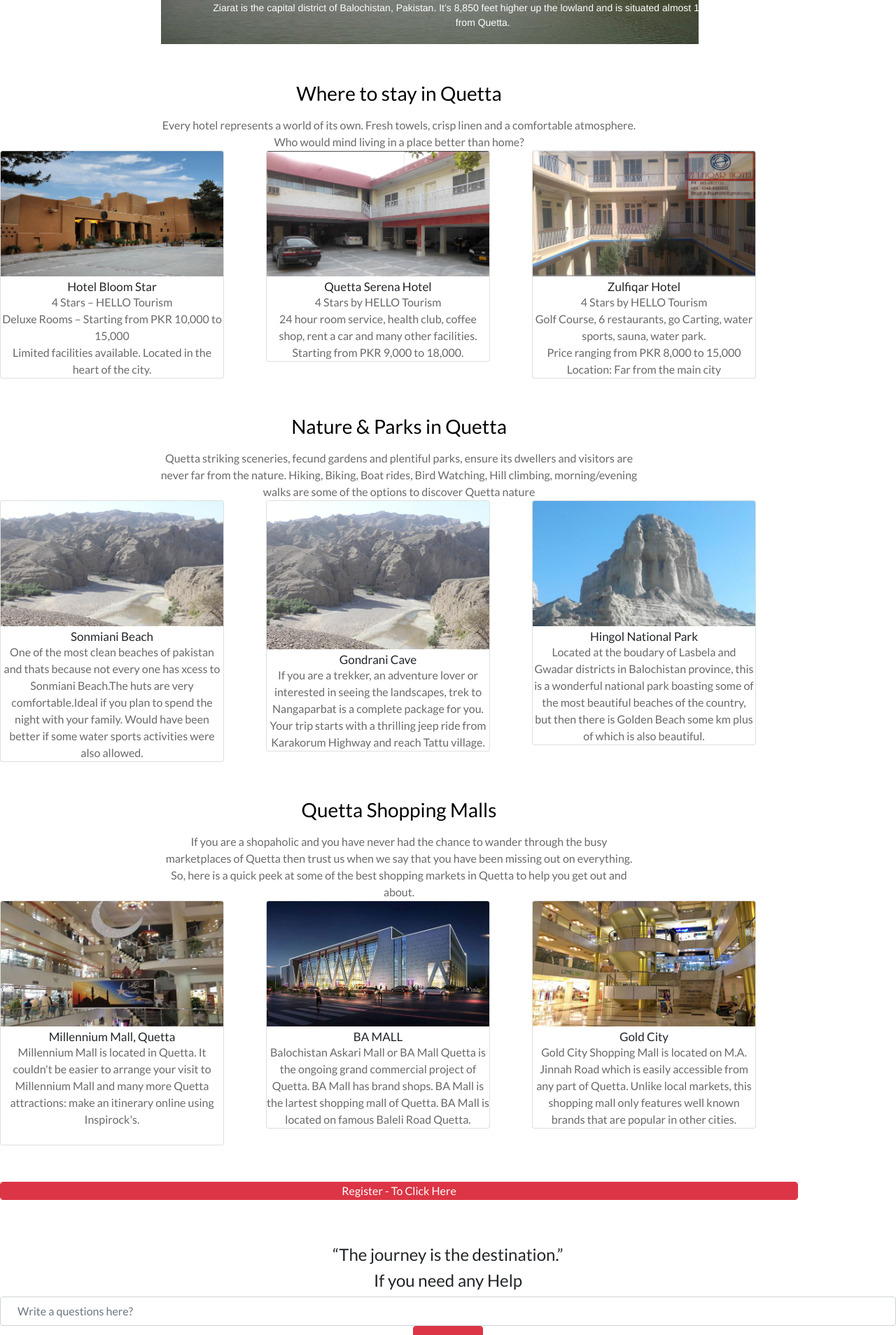
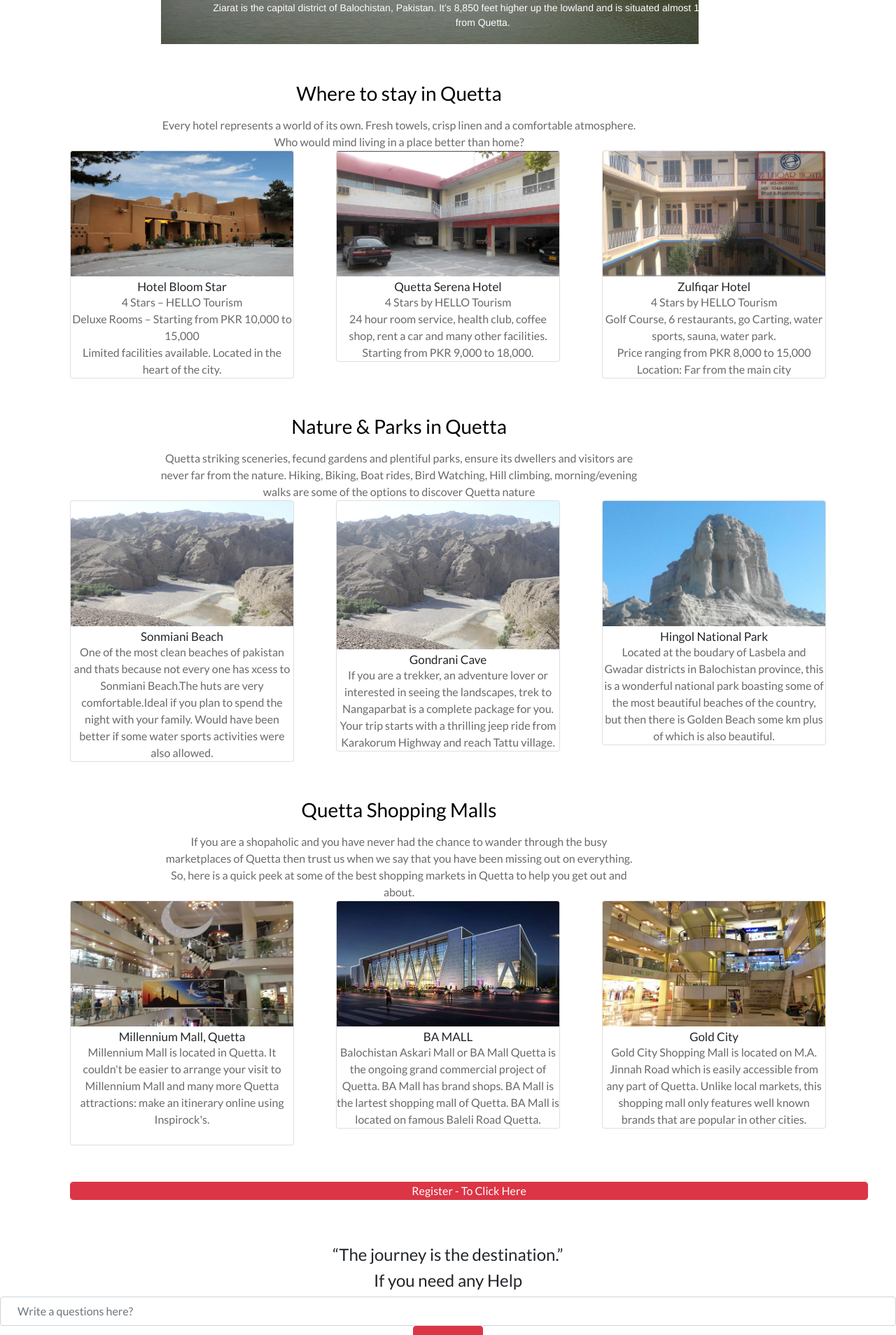
Before and after one commit to Hammad0010/angular, an Angular app: page /quetta in a window 1280 px wide. Shown: the part 573-2481 px from the top of the page at 70% size. Built offline with nearby package versions, Linux system fonts and the light colour scheme.

Commit message:
Update quetta.component.html

```diff
--- a/src/app/quetta/quetta.component.html
+++ b/src/app/quetta/quetta.component.html
@@ -10,6 +10,9 @@
       font-family: Helvetica Neue, Helvetica, Arial, sans-serif;
       font-size: 14px;
       color: rgba(0, 0 ,0,0.59);
+    }
+    .center{
+      margin-left: 100px;
     }
     .swiper-container {
       width: 100%;
@@ -89,7 +92,7 @@ Every hotel represents a world of its own. Fresh towels, crisp linen and a comfo
 </p>
 <div class="row justify-content-center text-center">
 <div class="col-md-4">
-<div class="card" style="width: 20rem;">
+<div class="card center" style="width: 20rem;">
 <img src="/assets/img/qh1.jpg" alt="Image1" class="card-img-top">
 <div class="card-body">
    <h4 class="card-title">Hotel Bloom Star </h4>
@@ -102,7 +105,7 @@ Every hotel represents a world of its own. Fresh towels, crisp linen and a comfo
 </div>
 
 <div class="col-md-4">
-<div class="card" style="width: 20rem;">
+<div class="card center" style="width: 20rem;">
 <img src="/assets/img/qh2.jpg" alt="Image1" class="card-img-top">
 <div class="card-body">
     <h4 class="card-title">Quetta Serena Hotel </h4>
@@ -115,7 +118,7 @@ Every hotel represents a world of its own. Fresh towels, crisp linen and a comfo
 </div>
 
 <div class="col-md-4">
-    <div class="card" style="width: 20rem;">
+    <div class="card center" style="width: 20rem;">
     <img src="/assets/img/qh3.jpg" alt="Image1" class="card-img-top">
     <div class="card-body">
         <h4 class="card-title">Zulfiqar Hotel</h4>
@@ -140,7 +143,7 @@ Quetta striking sceneries, fecund gardens and plentiful parks, ensure its dwelle
 
 <div class="row justify-content-center text-center">
 <div class="col-md-4">
-<div class="card" style="width: 20rem;">
+<div class="card center" style="width: 20rem;">
 <img src="/assets/img/qp1.jpg" alt="Image1" class="card-img-top">
 <div class="card-body">
    <h4 class="card-title">Sonmiani Beach</h4>
@@ -152,7 +155,7 @@ Quetta striking sceneries, fecund gardens and plentiful parks, ensure its dwelle
 </div>
 
 <div class="col-md-4">
-<div class="card" style="width: 20rem;">
+<div class="card center" style="width: 20rem;">
 <img src="/assets/img/qp2.jpg" alt="Image1" class="card-img-top">
 <div class="card-body">
     <h4 class="card-title">Gondrani Cave</h4>
@@ -163,7 +166,7 @@ Quetta striking sceneries, fecund gardens and plentiful parks, ensure its dwelle
 </div>
 
 <div class="col-md-4">
-    <div class="card" style="width: 20rem;">
+    <div class="card center" style="width: 20rem;">
     <img src="/assets/img/qp3.jpg" alt="Image1" class="card-img-top">
     <div class="card-body">
         <h4 class="card-title">Hingol National Park</h4>
@@ -186,7 +189,7 @@ If you are a shopaholic and you have never had the chance to wander through the
 
 <div class="row justify-content-center text-center">
 <div class="col-md-4">
-<div class="card" style="width: 20rem;">
+<div class="card center" style="width: 20rem;">
 <img src="/assets/img/qs1.jpg" alt="Image1" class="card-img-top">
 <div class="card-body">
 <h4 class="card-title">Millennium Mall, Quetta</h4>
@@ -199,7 +202,7 @@ Millennium Mall is located in Quetta. It couldn't be easier to arrange your visi
 </div>
 
 <div class="col-md-4">
-<div class="card" style="width: 20rem;">
+<div class="card center" style="width: 20rem;">
 <img src="/assets/img/qs2.jpg" alt="Image1" class="card-img-top">
 <div class="card-body">
 <h4 class="card-title">BA MALL</h4>
@@ -210,7 +213,7 @@ Millennium Mall is located in Quetta. It couldn't be easier to arrange your visi
 </div>
 
 <div class="col-md-4">
-<div class="card" style="width: 20rem;">
+<div class="card center" style="width: 20rem;">
 <img src="/assets/img/qs3.jpg" alt="Image1" class="card-img-top">
 <div class="card-body">
     <h4 class="card-title">Gold City</h4>
@@ -223,7 +226,7 @@ Millennium Mall is located in Quetta. It couldn't be easier to arrange your visi
 </div>
 </div>
 <!-- Buttons -->
-<div class="container justify-content-center text-center">
+<div class="container center justify-content-center text-center">
 <a href="register.html"><input type="button" value="Register - To Click Here"  class="btn btn-danger form-control"></a>
 </div>
 
```
